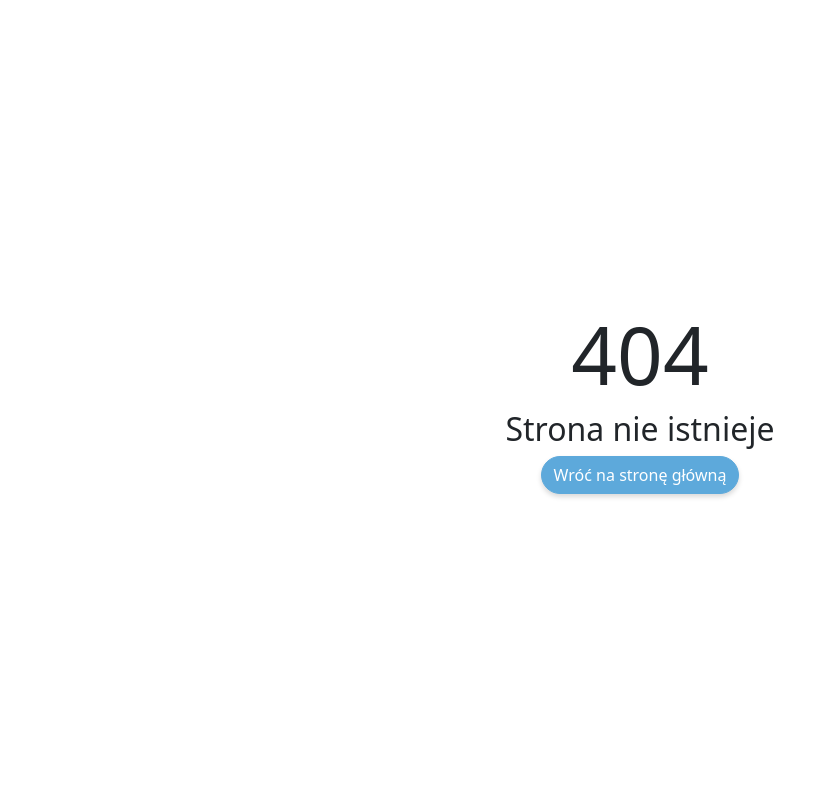
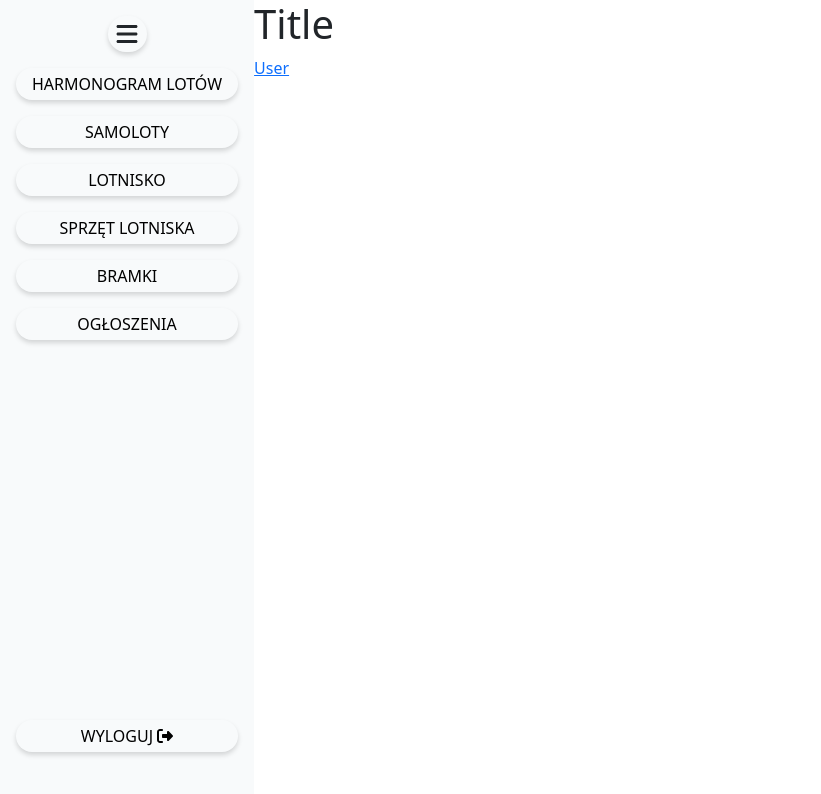
Before and after one commit to Pawel2923/AirTrans, a React (Vite) app in the folder ui/: page /zarzadzanie in a window 1280 px wide. Before the commit this address had no page. Shown: the top 794 px of the page, without its empty margins (0-821 px from the left). Built offline with nearby package versions, Linux system fonts and the light colour scheme.

Commit message:
Add Manager page and navigation components

```diff
--- a/ui/src/App.tsx
+++ b/ui/src/App.tsx
@@ -11,6 +11,7 @@ import ScheduleDetails from "./pages/ScheduleDetails";
 import ScheduleEdit from "./pages/ScheduleEdit";
 import Airplanes from "./pages/Airplanes";
 import AirplaneEdit from "./pages/AirplaneEdit";
+import Manager from "./pages/Manager";
 
 const router = createBrowserRouter([{ path: "*", Component: Root }]);
 
@@ -36,6 +37,7 @@ function Root() {
       </Route>
       <Route path="/zarzadzaniePojazd" element={<ZarzadzanieP />} />
       <Route path="/edit-car/:id" element={<EditCarPage />} />
+      <Route path="/zarzadzanie" element={<Manager />} />
       <Route path="*" element={<NotFound />} />
     </Routes>
 	);
--- /dev/null
+++ b/ui/src/components/ManagerNav.module.css
@@ -0,0 +1,51 @@
+.nav {
+    display: flex;
+    flex-direction: column;
+    padding: 1rem;
+    align-items: center;
+    height: 100%;
+    width: fit-content;
+    background-color: #F8FAFB;
+}
+
+.navbar-toggler {
+    all: unset;
+    cursor: pointer;
+    border-radius: 50px;
+    width: 39px;
+    height: 39px;
+    display: flex;
+    align-items: center;
+    justify-content: center;
+    box-shadow: var(--default-box-shadow);
+}
+
+.nav-items {
+    display: flex;
+    flex-direction: column;
+    height: 100%;
+    list-style: none;
+    padding: 0;
+    margin-top: 1rem;
+}
+
+.nav-item {
+    margin-bottom: 1rem;
+}
+
+.nav-item a {
+    display: block;
+    width: 100%;
+    box-shadow: var(--default-box-shadow);
+    border-radius: 50px;
+    text-decoration: none;
+    text-align: center;
+    text-transform: uppercase;
+    font-weight: 500;
+    color: #000;
+    padding: 0.25rem 1rem;
+}
+
+.logout {
+    margin-top: auto;
+}
--- /dev/null
+++ b/ui/src/components/ManagerNav.tsx
@@ -0,0 +1,112 @@
+import { useState } from "react";
+import classes from "./ManagerNav.module.css";
+import { FontAwesomeIcon } from "@fortawesome/react-fontawesome";
+import { faBars } from "@fortawesome/free-solid-svg-icons";
+import { faRightFromBracket } from "@fortawesome/free-solid-svg-icons";
+
+export const ManagerNav = () => {
+	const [active, setActive] = useState<string>("");
+	const [expanded, setExpanded] = useState<boolean>(false);
+
+	const activeHandler = (e: React.MouseEvent<HTMLAnchorElement>) => {
+		const target = e.target as HTMLAnchorElement;
+		setActive(target.id.toLowerCase());
+	};
+
+	const expandHandler = () => {
+		setExpanded(!expanded);
+	};
+
+	console.log(active);
+	console.log(expanded);
+
+	return (
+		<nav className={classes.nav}>
+			<button
+				className={classes["navbar-toggler"]}
+				onClick={expandHandler}
+			>
+				<FontAwesomeIcon className="navbar-toggler-icon" icon={faBars} />
+			</button>
+			<ul className={classes["nav-items"]}>
+				<li className={classes["nav-item"]}>
+					<a
+						href="#"
+						id="flights"
+						className={active === "flights" ? "active" : ""}
+						onClick={activeHandler}
+					>
+						HARMONOGRAM LOTÓW
+					</a>
+				</li>
+				<li className={classes["nav-item"]}>
+					<a
+						href="#"
+						id="airplanes"
+						className={active === "airplanes" ? "active" : ""}
+						onClick={activeHandler}
+					>
+						SAMOLOTY
+					</a>
+				</li>
+				<li className={classes["nav-item"]}>
+					<a
+						href="#"
+						id="airfield"
+						className={active === "airfield" ? "active" : ""}
+						onClick={activeHandler}
+					>
+						LOTNISKO
+					</a>
+				</li>
+				<li className={classes["nav-item"]}>
+					<a
+						href="#"
+						id="equipment"
+						className={active === "equipment" ? "active" : ""}
+						onClick={activeHandler}
+					>
+						SPRZĘT LOTNISKA
+					</a>
+				</li>
+				<li className={classes["nav-item"]}>
+					<a
+						href="#"
+						id="gates"
+						className={active === "gates" ? "active" : ""}
+						onClick={activeHandler}
+					>
+						BRAMKI
+					</a>
+				</li>
+				<li className={classes["nav-item"]}>
+					<a
+						href="#"
+						id="announcements"
+						className={active === "announcements" ? "active" : ""}
+						onClick={activeHandler}
+					>
+						OGŁOSZENIA
+					</a>
+				</li>
+				<li className={`${classes["nav-item"]} ${classes.logout}`}>
+					<a href="#">Wyloguj <FontAwesomeIcon icon={faRightFromBracket} /></a>
+				</li>
+			</ul>
+		</nav>
+	);
+};
+
+
+export const ManagerTopNav = () => {
+	return (
+		<nav className={classes["top-nav"]}>
+			<div className={classes["nav-title"]}>
+				<h1>Title</h1>
+			</div>
+			<div className={classes["nav-right"]}>
+				<a href="#">User</a>
+			</div>
+		</nav>
+	);
+};
--- /dev/null
+++ b/ui/src/pages/Manager.module.css
@@ -0,0 +1,19 @@
+.manager {
+	display: grid;
+	grid-template-columns: auto 1fr 1fr;
+	grid-template-rows: auto 1fr;
+	min-height: 100vh;
+}
+
+.manager > nav:first-child {
+	grid-row: span 2;
+}
+
+.manager > nav:last-of-type {
+    grid-column: span 2;
+}
+
+.manager > main {
+    grid-column: span 2;
+    padding: 1rem;
+}
--- /dev/null
+++ b/ui/src/pages/Manager.tsx
@@ -0,0 +1,17 @@
+import { Outlet } from "react-router-dom";
+import { ManagerNav, ManagerTopNav } from "../components/ManagerNav";
+import classes from "./Manager.module.css";
+
+const Manager = () => {
+    return (
+        <div className={classes.manager}>
+            <ManagerNav />
+            <ManagerTopNav />
+            <main>
+                <Outlet />
+            </main>
+        </div>
+    );
+};
+
+export default Manager;
```
